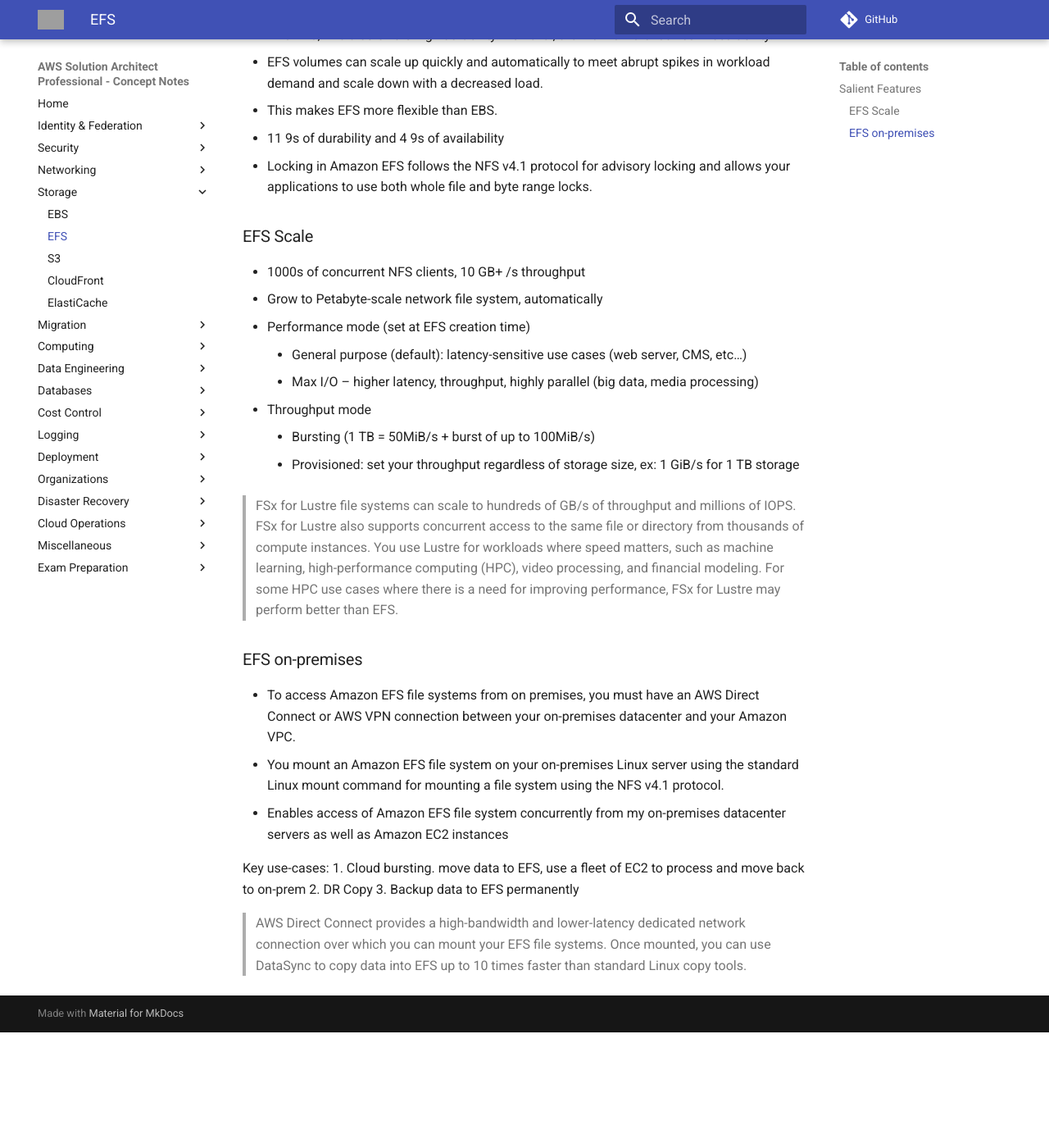
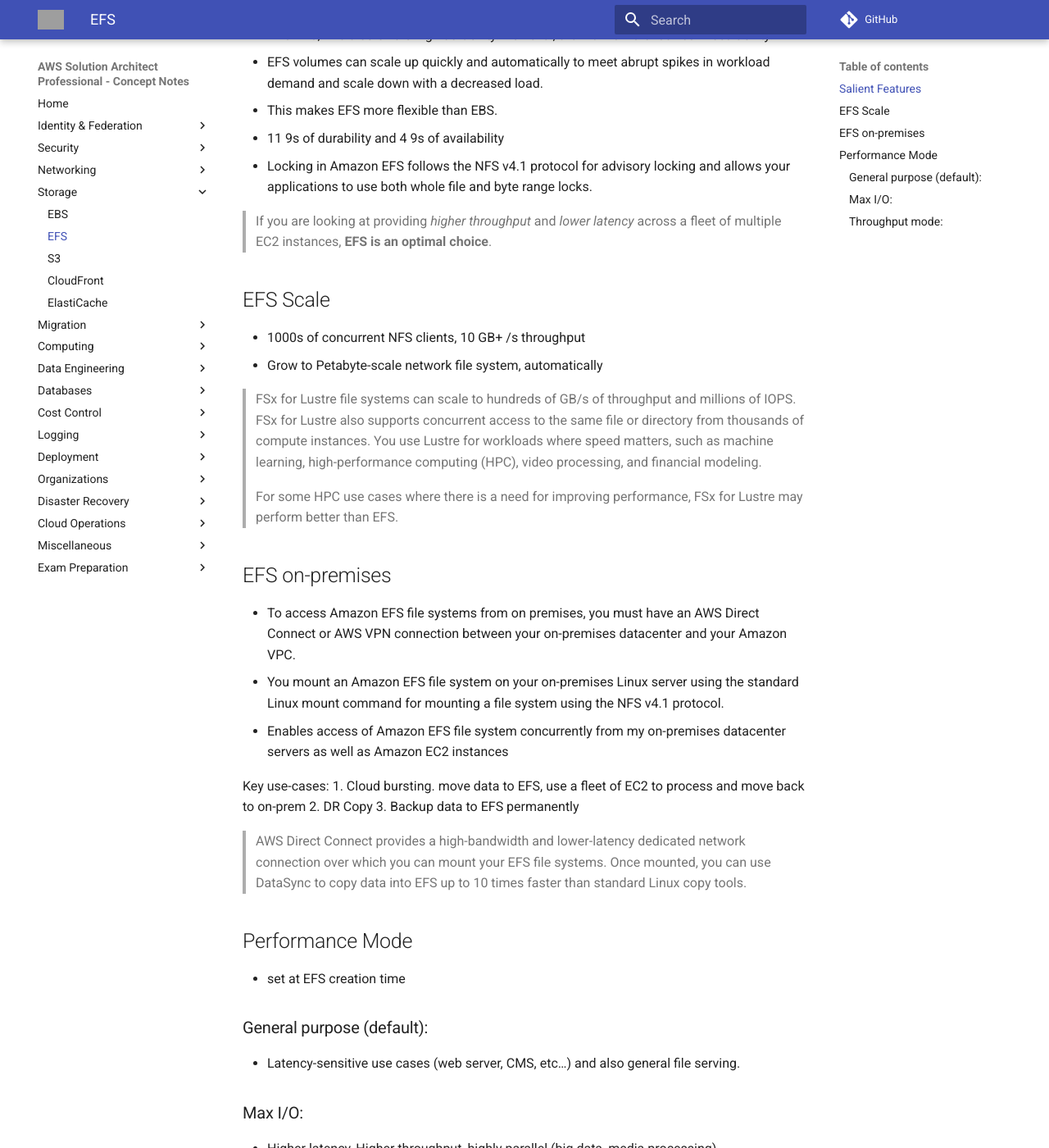
Before and after one commit to jeyabalajis/aws-certified-sa-pro-notes, an MkDocs documentation site: the page built from docs/storage/efs.md, in a window 1280 px wide and 1400 px high, scrolled down 201 px. Shown: the whole window at 82% size. Built offline with MkDocs 1.6.1 and Material for MkDocs 9.7.7, drawn with Linux system fonts in a browser that asks for light colours; comment, search, counter and statistics services are not loaded; before the commit the page ends 1460 px from its top, so only the background shows below that; some of the changed text lies outside the part shown; grey boxes are pictures that could not be loaded.

Commit message:
Update efs.md

```diff
--- a/docs/storage/efs.md
+++ b/docs/storage/efs.md
@@ -7,20 +7,17 @@
 - 11 9s of durability and 4 9s of availability
 - Locking in Amazon EFS follows the NFS v4.1 protocol for advisory locking and allows your applications to use both whole file and byte range locks.
 
-### EFS Scale
+> If you are looking at providing _higher throughput_ and _lower latency_ across a fleet of multiple EC2 instances, **EFS is an optimal choice**.
+
+## EFS Scale
 - 1000s of concurrent NFS clients, 10 GB+ /s throughput
 - Grow to Petabyte-scale network file system, automatically
-- Performance mode (set at EFS creation time)
-    - General purpose (default): latency-sensitive use cases (web server, CMS, etc…)
-    - Max I/O – higher latency, throughput, highly parallel (big data, media processing)
-- Throughput mode
-    - Bursting (1 TB = 50MiB/s + burst of up to 100MiB/s)
-    - Provisioned: set your throughput regardless of storage size, ex: 1 GiB/s for 1 TB storage
 
  > FSx for Lustre file systems can scale to hundreds of GB/s of throughput and millions of IOPS. FSx for Lustre also supports concurrent access to the same file or directory from thousands of compute instances. You use Lustre for workloads where speed matters, such as machine learning, high-performance computing (HPC), video processing, and financial modeling.
+
  > For some HPC use cases where there is a need for improving performance, FSx for Lustre may perform better than EFS.
 
-### EFS on-premises
+## EFS on-premises
 - To access Amazon EFS file systems from on premises, you must have an AWS Direct Connect or AWS VPN connection between your on-premises datacenter and your Amazon VPC.
 - You mount an Amazon EFS file system on your on-premises Linux server using the standard Linux mount command for mounting a file system using the NFS v4.1 protocol.
 - Enables access of Amazon EFS file system concurrently from my on-premises datacenter servers as well as Amazon EC2 instances
@@ -31,3 +28,23 @@
 3. Backup data to EFS permanently
 
 > AWS Direct Connect provides a high-bandwidth and lower-latency dedicated network connection over which you can mount your EFS file systems. Once mounted, you can use DataSync to copy data into EFS up to 10 times faster than standard Linux copy tools.
+
+## Performance Mode
+
+- set at EFS creation time
+
+### General purpose (default):
+
+- Latency-sensitive use cases (web server, CMS, etc…) and also general file serving.
+
+### Max I/O:
+
+- Higher latency, Higher throughput, highly parallel (big data, media processing)
+- Trade-off Latency for higher throughput.
+
+### Throughput mode:
+
+- Bursting Throughput (1 TB = 50MiB/s + burst of up to 100MiB/s) - _Throughput scales as the file system grows._
+- Provisioned Throughput: Set your throughput regardless of storage size, ex: 1 GiB/s for 1 TB storage is also possible.
+
+> If you need to prioritize _higher throughput without compromising latency_, choose _Provisioned Throughput_
```
